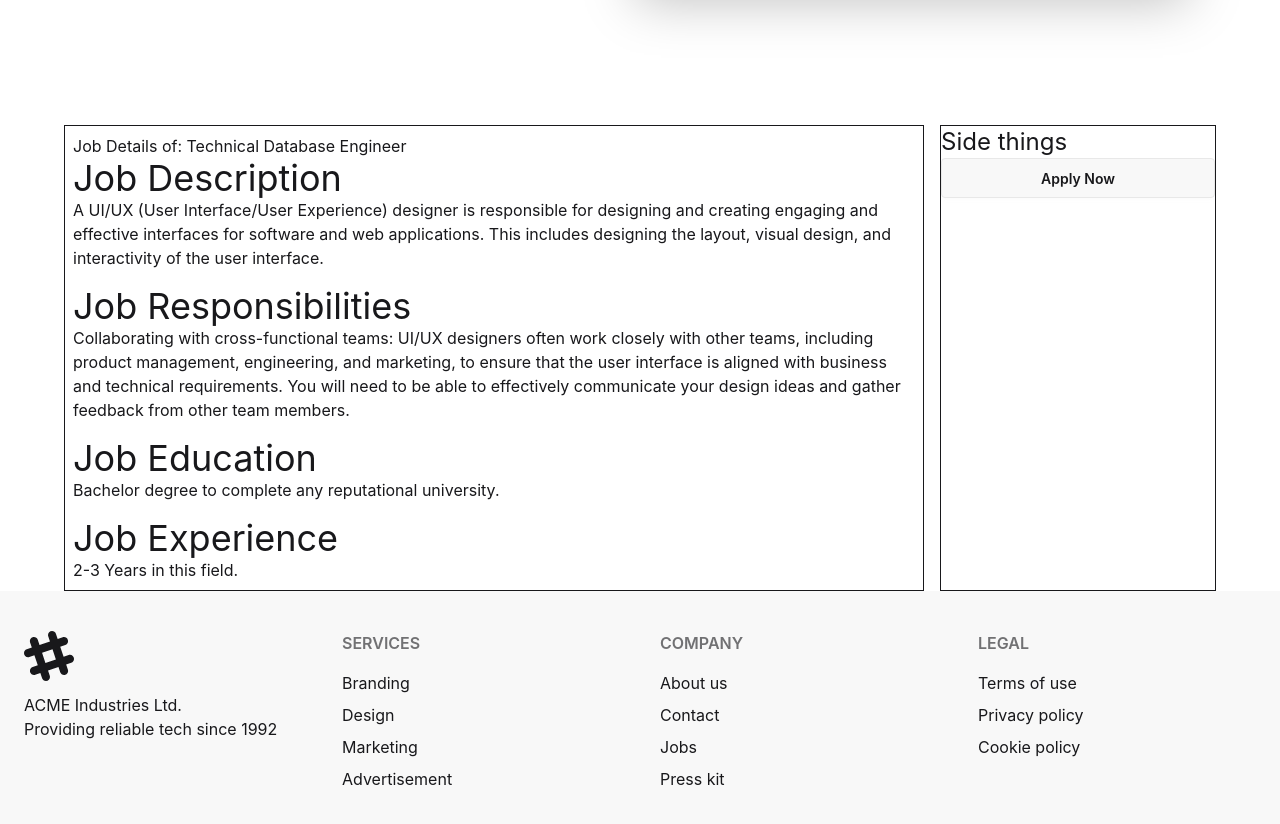
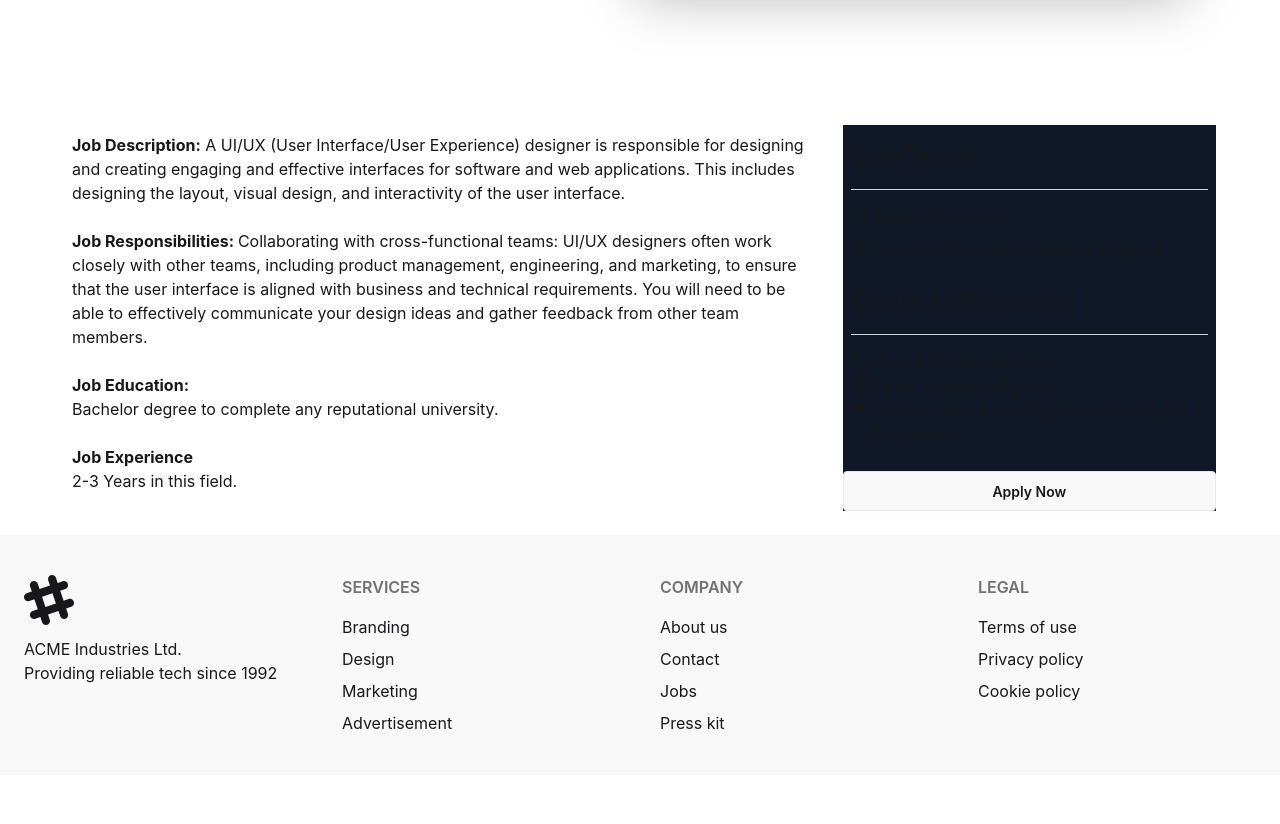
Before and after one commit to alireza375/career_hub, a React (Vite) app: page /job/1 in a window 1280 px wide. Shown: the part 740-1564 px from the top of the page. After the commit the page ends 1515 px from the top, so only its background shows below. Built offline with nearby package versions, Linux system fonts and the light colour scheme.

Commit message:
job details design complete

```diff
--- a/src/components/Footer/Footer.jsx
+++ b/src/components/Footer/Footer.jsx
@@ -1,6 +1,6 @@
 const Footer = () => {
     return (
-        <footer className="bg-base-200 text-base-content">
+        <footer className="bg-base-200 text-base-content mt-6">
             <div className="max-w-7xl mx-auto px-6 py-10">
                 <div className="grid grid-cols-1 sm:grid-cols-2 lg:grid-cols-4 gap-10">
 
--- a/src/components/JobDetails/JobDetails.jsx
+++ b/src/components/JobDetails/JobDetails.jsx
@@ -3,6 +3,9 @@ import { ToastContainer, toast } from 'react-toastify';
 // import 'react-toastify/dist/ReactTostify.css';
 import Banner from "../Banner/Banner";
 import { saveJobApplication } from "../../utility/localstorage";
+import { AiOutlineDollar } from "react-icons/ai";
+import { MdLocationOn, MdOutlineLocalPhone, MdOutlineMail } from "react-icons/md";
+import { PiSubtitlesBold } from "react-icons/pi";
 
 const JobDetails = () => {
     const jobs = useLoaderData();
@@ -21,30 +24,52 @@ const JobDetails = () => {
 
         <div>
             <Banner />
-            <div className="grid md:grid-cols-4 gap-4">
-                <div className="p-2 border md:col-span-3">
-                    <h2>Job Details of: {job.job_title}</h2>
-                    <div className="">
-                        <h2 className="text-4xl">Job Description</h2>
-                        <p>{job.job_description}</p>
+            <div className="grid md:grid-cols-3 gap-4">
+                <div className="p-2 md:col-span-2">
+                    <div>
+                        <p><b>Job Description:</b>{job.job_description}</p>
                     </div>
-                    <div className="mt-4">
-                        <h2 className="text-4xl">Job Responsibilities</h2>
-                        <p>{job.job_responsibility}</p>
+                    <div className="mt-6">
+                        <p><b>Job Responsibilities: </b>{job.job_responsibility}</p>
+
                     </div>
-                    <div className="mt-4">
-                        <h2 className="text-4xl">Job Education</h2>
+                    <div className="mt-6">
+                        <h2 className="font-bold">Job Education:</h2>
                         <p>{job.educational_requirements}</p>
                     </div>
-                    <div className="mt-4">
-                        <h2 className="text-4xl">Job Experience</h2>
+                    <div className="mt-6">
+                        <h2 className="font-bold">Job Experience</h2>
                         <p>{job.experiences}</p>
                     </div>
+                </div>
+                <div className="bg-gray-900">
+                    <div className="p-2 mt-2">
+                        <h2 className="text-2xl">Job Details</h2>
+                        <hr className="text-gray-300 mt-4 mb-4"></hr>
+                        <div className="card-actions justify-start mt-4">
+                            <div className="flex">
+                                <AiOutlineDollar className="text-xl mr-1" />Salary: {job.salary}
+                                </div>
+                                <div className="flex">
+                                    <PiSubtitlesBold className="text-xl mr-1" />Job title: {job.job_title}
+                                    </div>
+                        </div>
+                    </div>
+                    <div className="p-2 mt-2">
+                        <h2 className="text-2xl">Contact Information</h2>
+                        <hr className="text-gray-300 mt-4 mb-4"></hr>
+                        <div className="flex">
+                            <MdOutlineLocalPhone className="text-xl mr-1" />Phone: {job.contact_information.phone}
+                            </div>
+                            <div className="flex">
+                                <MdOutlineMail className="text-xl mr-1" />Email: {job.contact_information.email}
+                                </div>
+                            <div className="flex">
+                                <MdLocationOn className="text-xl mr-1" />Address: {job.contact_information.address}
+                                </div>
+                        </div>
 
-                </div>
-                <div className="border">
-                    <h2 className="text-2xl">Side things</h2>
-                    <button onClick={handleApplyJob} className="btn btm-praimary w-full">Apply Now</button>
+                        <button onClick={handleApplyJob} className="btn btm-praimary w-full mt-4">Apply Now</button>
                 </div>
             </div>
             <ToastContainer />
--- /dev/null
+++ b/src/components/Jobs/Jobs.jsx
@@ -0,0 +1,20 @@
+import { useLoaderData } from "react-router";
+import Job from "../Job/Job";
+import Banner from "../Banner/Banner";
+
+const Jobs = () => {
+    const jobs = useLoaderData();
+    return (
+        <div>
+            <Banner />
+              <h3 className="text-center font-bold text-2xl">Feature Jobs</h3>
+            <div className="grid grid-cols-2 gap-6 mt-4">
+                {
+                jobs.map(job => <Job key={job.id} job={job} />)
+            }
+            </div>
+        </div>
+    );
+};
+
+export default Jobs;
--- a/src/main.jsx
+++ b/src/main.jsx
@@ -7,6 +7,7 @@ import Home from "./components/Home/Home";
 import AppliedJobs from "./components/AppliedJobs/AppliedJobs";
 import ErrorPage from "./components/ErrorPage/ErrorPage";
 import JobDetails from "./components/JobDetails/JobDetails";
+import Jobs from "./components/Jobs/Jobs";
 
 
 const router = createBrowserRouter([
@@ -25,6 +26,11 @@ const router = createBrowserRouter([
         loader: () => fetch('../public/jobs.json')
       },
       {
+        path: '/jobs',
+        element: <Jobs />,
+        loader: () => fetch('../public/jobs.json')
+      },
+      {
         path: '/job/:id',
         element: <JobDetails />,
         loader: () => fetch('/jobs.json')
```
